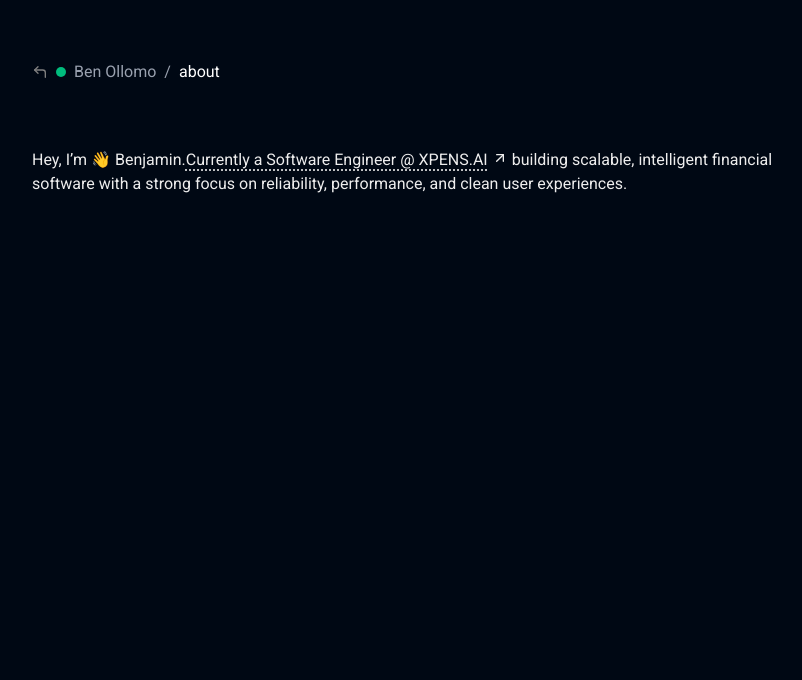
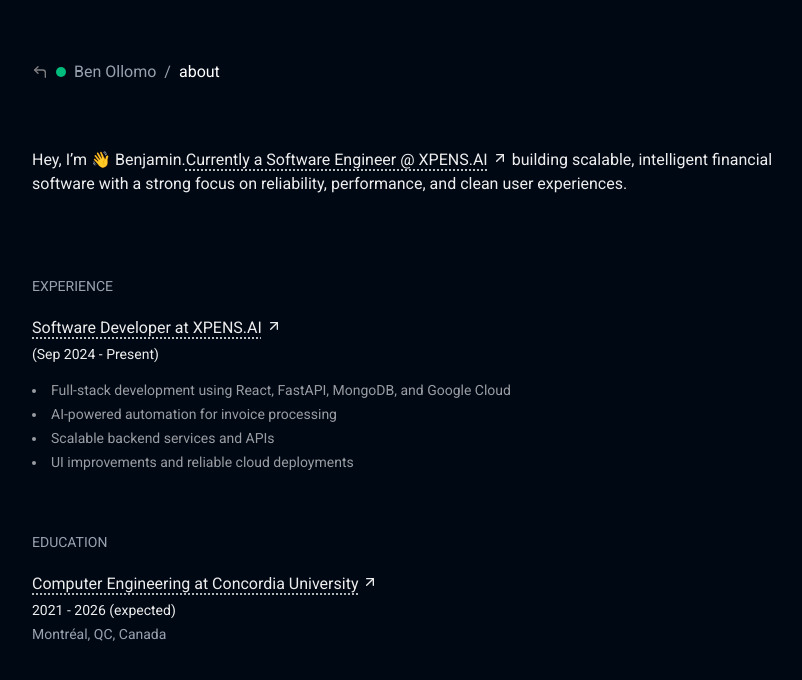
Before and after one commit to bbenjii/benollomo_portfolio, a Next.js app: page /about in a window 1280 px wide. Shown: the top 680 px of the page, without its empty margins (224-1026 px from the left). Built offline with nearby package versions, Linux system fonts and the light colour scheme.

Commit message:
Added experience and education sections to About page with dynamic content from profile_info

```diff
--- a/src/app/about/page.js
+++ b/src/app/about/page.js
@@ -1,7 +1,12 @@
+'use client';
+
 import {ArrowUpRight} from "lucide-react";
 import Link from "next/link";
+import {useState} from "react";
+import {info_translations} from "@/utils/profile_info";
 
 export default function AboutPage() {
+    const [info, setInfo] = useState(info_translations.english);
 
     return (
         <div className={'flex flex-col px-4 py-16 w-full h-full gap-15'}>
@@ -32,6 +37,80 @@ export default function AboutPage() {
             </div>
 
             <div className={'flex flex-col gap-5'}>
+                <span className={'text-sm text-gray-400'}>
+                        {"EXPERIENCE"}
+                    </span>
+                {
+                    info.experiences.map((experience, index) => {
+                        return (
+                            <div key={index} className={"flex flex-col gap-1"}>
+                                <p>
+                                    <Link
+                                        href="https://xpens.ai/"
+                                        target="_blank"
+                                        rel="noopener noreferrer"
+                                        className="inline-flex items-center gap-1 cursor-pointer group"
+                                    >
+                                    <span className="dotted-underline">
+                                        {`${experience.title} at ${experience.company}`}
+                                    </span>
+                                        <ArrowUpRight
+                                            size={16}
+                                            className="mb-1 transition-transform duration-150 group-hover:translate-x-1/8 group-hover:-translate-y-1/8"
+                                        />
+                                    </Link>
+                                </p>
+                                <p className={"text-sm "}>
+                                    ({experience.date})
+                                </p>
+                                <ul className="text-sm text-white/60 list-disc list-inside marker:text-white/60 mt-3 space-y-1">
+                                    <li>Full-stack development using React, FastAPI, MongoDB, and Google Cloud</li>
+                                    <li>AI-powered automation for invoice processing</li>
+                                    <li>Scalable backend services and APIs</li>
+                                    <li>UI improvements and reliable cloud deployments</li>
+                                </ul>
+                            </div>
+                        )
+                    })
+                }
+
+            </div>
+
+            <div className={'flex flex-col gap-5'}>
+                <span className={'text-sm text-gray-400'}>
+                        {"EDUCATION"}
+                </span>
+                {
+                    info.education.map((education, index) => {
+                        return (
+                            <div key={index} className={"flex flex-col gap-1"}>
+                                <p>
+                                    <Link
+                                        href="https://www.concordia.ca/academics/undergraduate/computer-engineering.html"
+                                        target="_blank"
+                                        rel="noopener noreferrer"
+                                        className="inline-flex items-center gap-1 cursor-pointer group"
+                                    >
+                                    <span className="dotted-underline">
+                                        {`${education.program} at ${education.institution}`}
+                                    </span>
+                                        <ArrowUpRight
+                                            size={16}
+                                            className="mb-1 transition-transform duration-150 group-hover:translate-x-1/8 group-hover:-translate-y-1/8"
+                                        />
+                                    </Link>
+                                </p>
+                                <p className={"text-sm "}>
+                                    {education.date}
+                                </p>
+                                <p className={"text-sm text-gray-400"}>
+                                    {education.location}
+                                </p>
+                            </div>
+                        )
+                    })
+                }
+
 
             </div>
 
--- a/src/utils/profile_info.js
+++ b/src/utils/profile_info.js
@@ -18,6 +18,12 @@ export const info_translations = {
                 image: "/xpens_banner.png"
             }
         ],
+        education:[{
+            program: "Computer Engineering",
+            institution: "Concordia University",
+            date: "2021 - 2026 (expected)",
+            location: "Montréal, QC, Canada"
+        }],
         projects: [
             {
                 title: "Sign Language Translator Glove",
```
